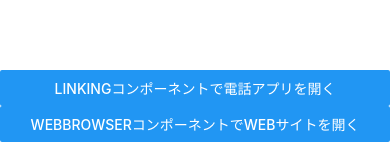
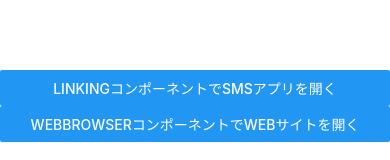
Before and after one commit to hoshinaoshi/ReactNativeSampleV38, a React Native app: screen / in a window 390 px wide. Shown: the part 316-476 px from the top of the page. Built offline with nearby package versions, Linux system fonts and the light colour scheme.

Commit message:
Linkingコンポーネントサンプル

```diff
--- a/App.js
+++ b/App.js
@@ -15,7 +15,7 @@ export default class App extends React.Component {
     return (
       <View style={{flex: 1, justifyContent: "center"}}>
         <Button
-          title="Linkingコンポーネントで電話アプリを開く"
+          title="LinkingコンポーネントでSMSアプリを開く"
           onPress={this._handleOpenWithLinking}
         />
         <Button
```
